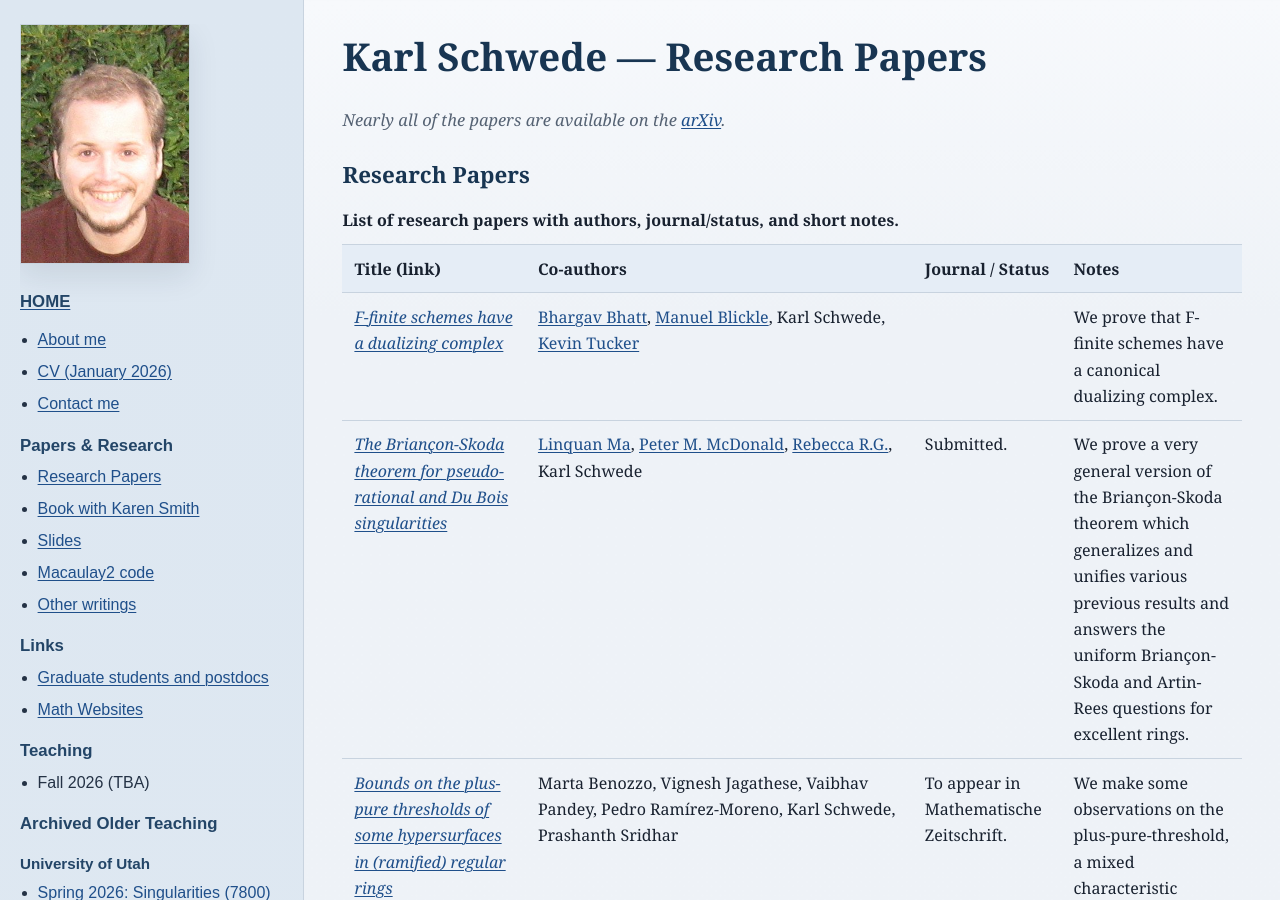
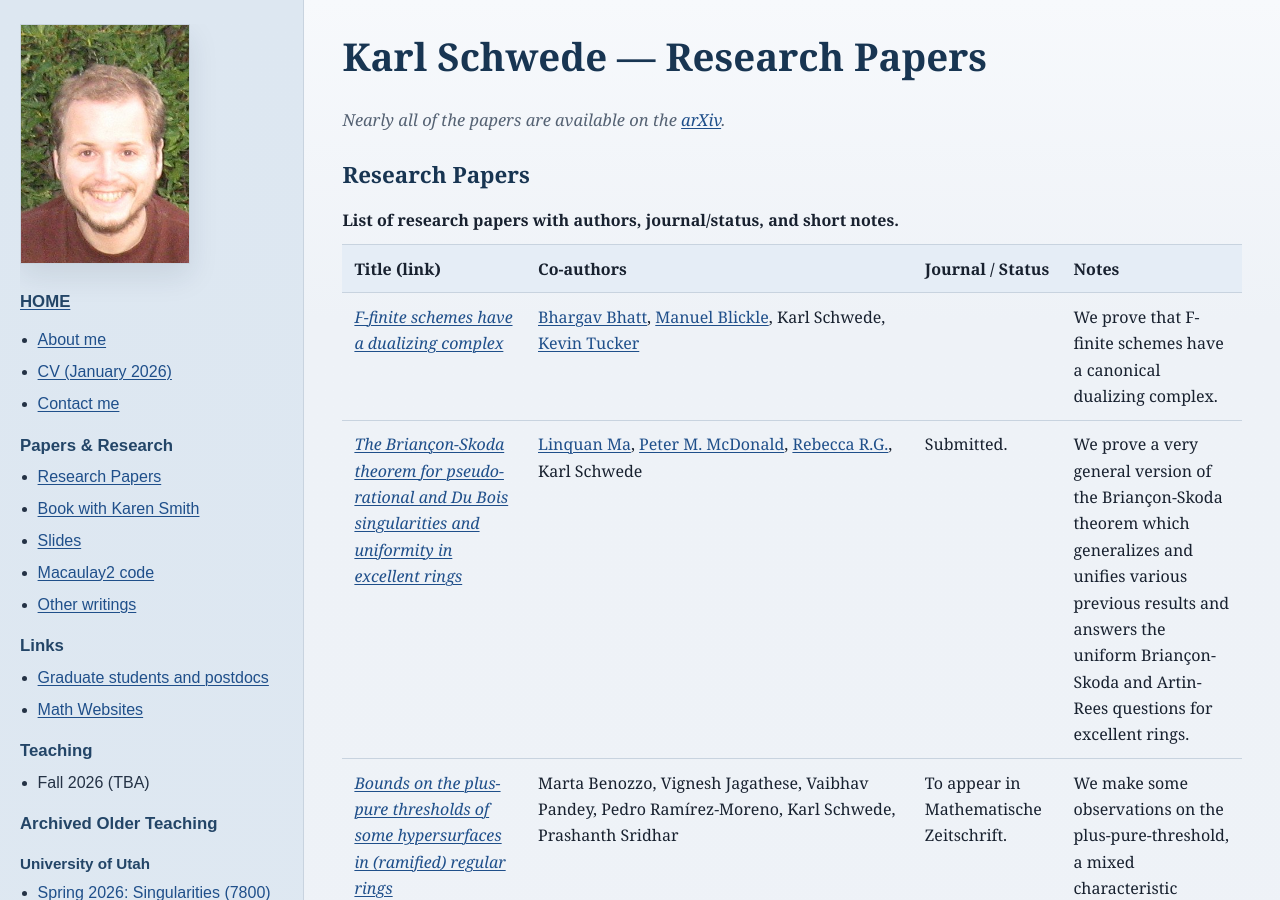
Before and after one commit to kschwede/kschwede.github.io, a Jekyll site: the page built from papers.html, in a window 1280 px wide and 900 px high. Built offline with Jekyll 4.4.1, drawn with Linux system fonts in a browser that asks for light colours.

Commit message:
Update paper title with change

```diff
--- a/papers.html
+++ b/papers.html
@@ -34,7 +34,7 @@ title: 'Research Papers'
               </tr>
 
               <tr>
-                <td><i><a href="https://arxiv.org/abs/2510.11540" target="_blank" rel="noopener noreferrer">The Briançon-Skoda theorem for pseudo-rational and Du Bois singularities</a></i></td>
+                <td><i><a href="https://arxiv.org/abs/2510.11540" target="_blank" rel="noopener noreferrer">The Briançon-Skoda theorem for pseudo-rational and Du Bois singularities and uniformity in excellent rings</a></i></td>
                 <td><a href="https://www.math.purdue.edu/~ma326/" target="_blank" rel="noopener noreferrer">Linquan Ma</a>,  <a href="https://sites.google.com/view/petermcdonald/home?~petermm2/" target="_blank" rel="noopener noreferrer">Peter M. McDonald</a>,  <a href="https://sites.google.com/site/rebeccargmath/" target="_blank" rel="noopener noreferrer">Rebecca R.G.</a>, Karl Schwede</td>
                 <td>Submitted.</td>
                 <td>We prove a very general version of the Briançon-Skoda theorem which generalizes and unifies various previous results and answers the uniform Briançon-Skoda and Artin-Rees questions for excellent rings.</td>
```
